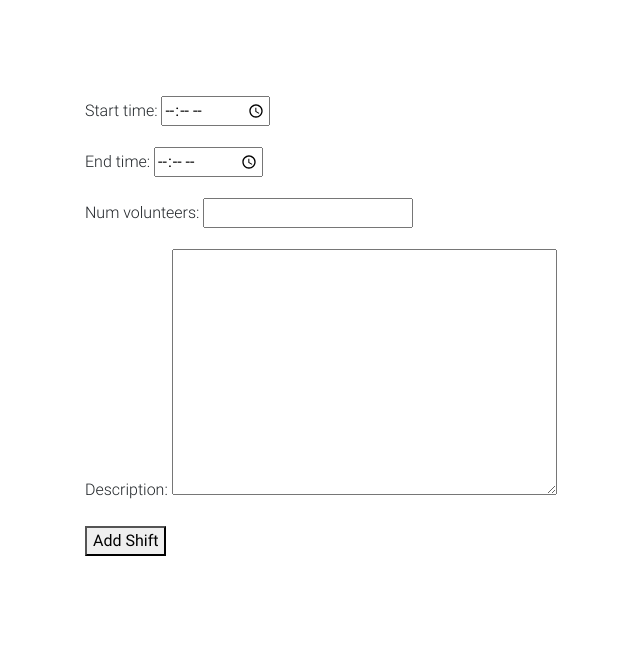
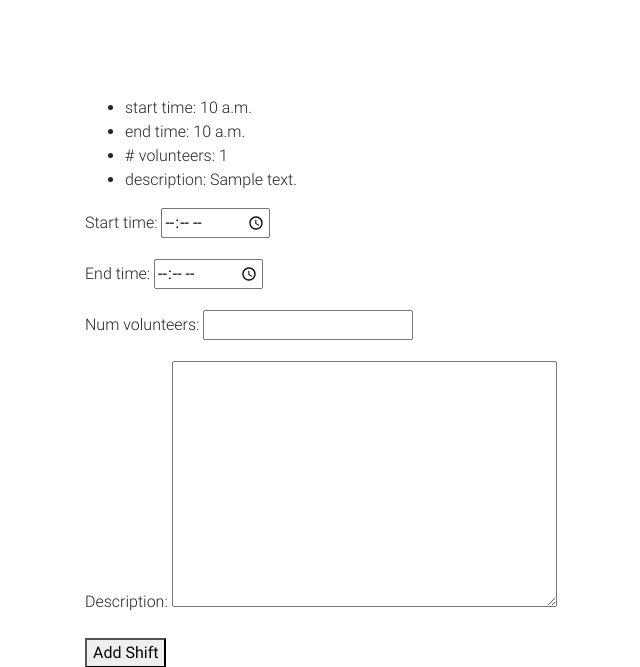
Before and after one commit to Nolan-Little/inStep, a Django app: page /new_shift_template/1/ in a window 1280 px wide. Shown: the top 667 px of the page, without its empty margins (33-673 px from the left). Run offline with Django 3.2, Linux system fonts and the light colour scheme; tables that the repository leaves empty hold one stand-in row (values such as "Sample post"); some libraries are stand-ins or nearby versions.

Commit message:
display added shift templates

```diff
--- a/volunteer/templates/events/shift_template.html
+++ b/volunteer/templates/events/shift_template.html
@@ -2,6 +2,14 @@
 {% load static %}
 {% block content %}
     <div class="container mt-5 p-5">
+        {% for shift in current_shifts %}
+            <ul>
+                <li>start time: {{shift.start_time}}</li>
+                <li>end time: {{shift.end_time}}</li>
+                <li># volunteers: {{shift.num_volunteers}}</li>
+                <li>description: {{shift.description}}</li>
+            </ul>
+        {% endfor %}
         <form class="shift-inputs" method="POST" action="{% url 'volunteer:new_shift_template' event_template.id %}">
             {% csrf_token %}
             {{shift_form.as_p}}
--- a/volunteer/views/event_views.py
+++ b/volunteer/views/event_views.py
@@ -46,11 +46,13 @@ def new_shift_template(request, event_template_id):
     event_template = EventTemplate.objects.get(pk=event_template_id)
 
     if request.method == "GET":
+        current_shifts = ShiftTemplate.objects.filter(event_template=event_template)
         template_name = 'events/shift_template.html'
         shift_form = ShiftTemplateForm()
         context = {
             'event_template': event_template,
-            'shift_form': shift_form
+            'shift_form': shift_form,
+            'current_shifts': current_shifts
         }
         return render(request, template_name, context)
 
@@ -82,8 +84,8 @@ def schedule_event(request):
         context = {
             "org": org
         }
+
         return render(request, template_name, context)
-
     elif request.method == "POST":
         form_data = request.POST
         print(form_data)
```
